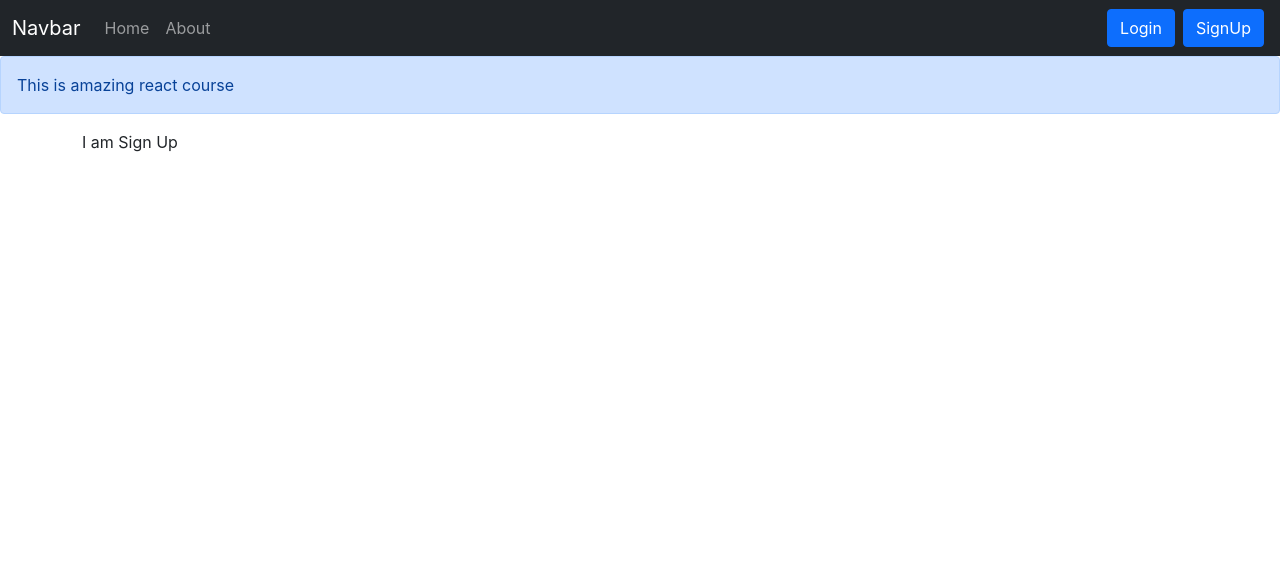
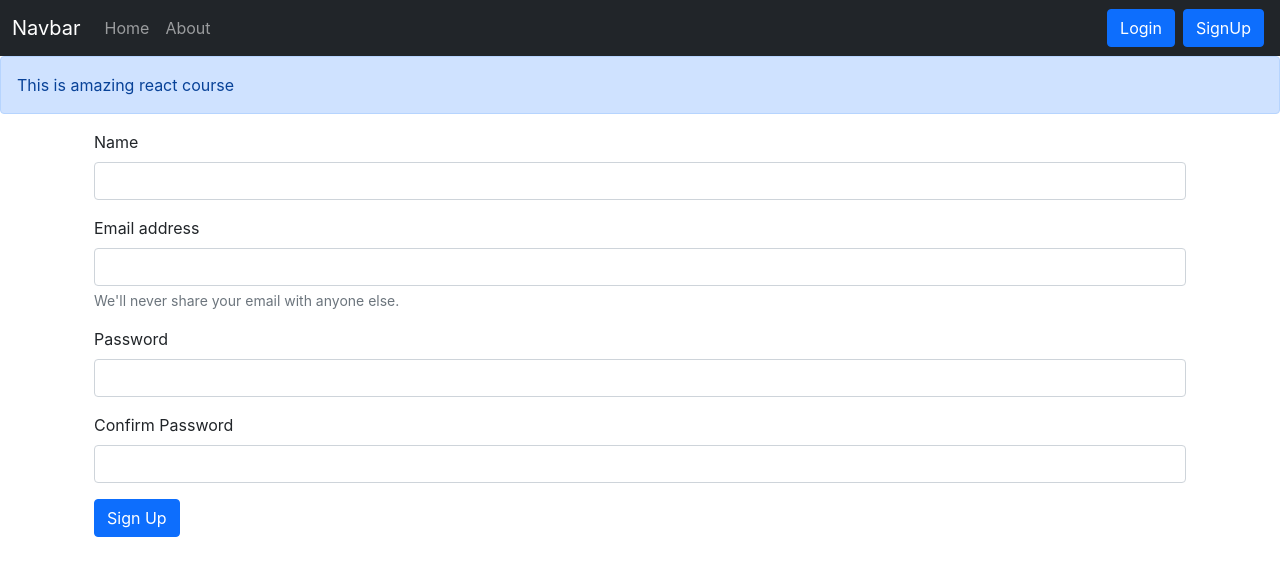
Before and after one commit to virahul77/iNoteBook-MERN-Project, a React (Create React App) app: page /signup in a window 1280 px wide. Shown: the top 576 px of the page. Built offline with nearby package versions, Linux system fonts and the light colour scheme.

Commit message:
tut 70. Added SignUp Functionality

```diff
--- a/src/components/Login.js
+++ b/src/components/Login.js
@@ -34,7 +34,7 @@
     </div>
     <div className="mb-3">
       <label htmlFor="password" className="form-label">Password</label>
-      <input onChange={onChange} type="password" className="form-control" id="password" name="password" value={credential.password} />
+      <input onChange={onChange} type="password" className="form-control" id="password" name="password" value={credential.password}/>
     </div>
     <button type="submit" className="btn btn-primary">Log In</button>
   </form>
--- a/src/components/SignUp.js
+++ b/src/components/SignUp.js
@@ -1,9 +1,51 @@
-import React from 'react'
+import React , {useState} from 'react'
+import {useNavigate} from 'react-router-dom'
 
 const SignUp = () => {
+  const [credential,setCredential] = useState({name : '', email : '', password : '', cpassword : ""})
+  let navigate = useNavigate();
+  const handleSubmit = async (e)=> {
+    e.preventDefault()
+    let {name,email,password} = credential
+    const response = await fetch("http://localhost:5000/api/auth/createuser",{
+      method : 'POST',
+      headers : {
+        'Content-Type' : 'application/json',
+      },
+      body : JSON.stringify({name,email,password})
+    })
+    const json = await response.json()
+    console.log(json);
+      // Redirect to home
+      localStorage.setItem('token',json.authtoken)
+      navigate('/')
+
+  }
+  const onChange = (e)=> {
+    setCredential({...credential, [e.target.name]:e.target.value})
+  }
   return (
-    <div>
-      I am Sign Up
+    <div className="container">
+      <form onSubmit={handleSubmit}>
+    <div className="mb-3">
+      <label htmlFor="name" className="form-label">Name</label>
+      <input onChange={onChange} type="text" className="form-control" onChange={onChange} id="name" name='name' value={credential.name} aria-describedby="emailHelp" />
+    </div>
+    <div className="mb-3">
+      <label htmlFor="email" className="form-label">Email address</label>
+      <input onChange={onChange} type="email" className="form-control" onChange={onChange} id="email" name='email' value={credential.email} aria-describedby="emailHelp" />
+      <div id="emailHelp" className="form-text">We'll never share your email with anyone else.</div>
+    </div>
+    <div className="mb-3">
+      <label htmlFor="password" className="form-label">Password</label>
+      <input onChange={onChange} type="password" className="form-control" onChange={onChange} id="password" name="password" value={credential.password} minLength={5} required />
+    </div>
+    <div className="mb-3">
+      <label htmlFor="cpassword" className="form-label">Confirm Password</label>
+      <input onChange={onChange} type="password" className="form-control" onChange={onChange} id="cpassword" name="cpassword" value={credential.cpassword} minLength={5} required />
+    </div>
+    <button type="submit" className="btn btn-primary">Sign Up</button>
+  </form>
     </div>
   )
 }
```
Also changed, not shown: 1 other file (tests, documents, lock files or other folders).
